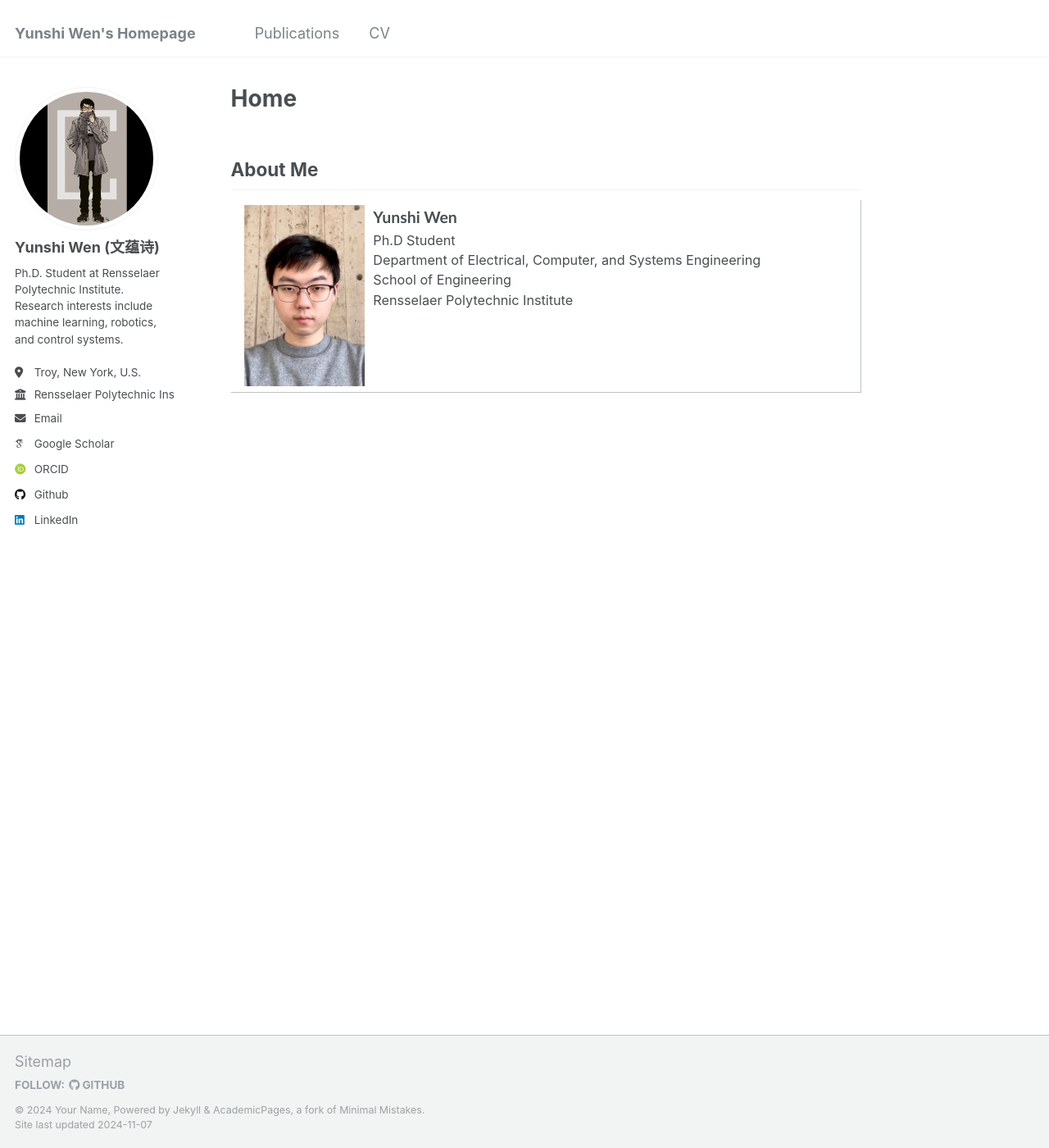
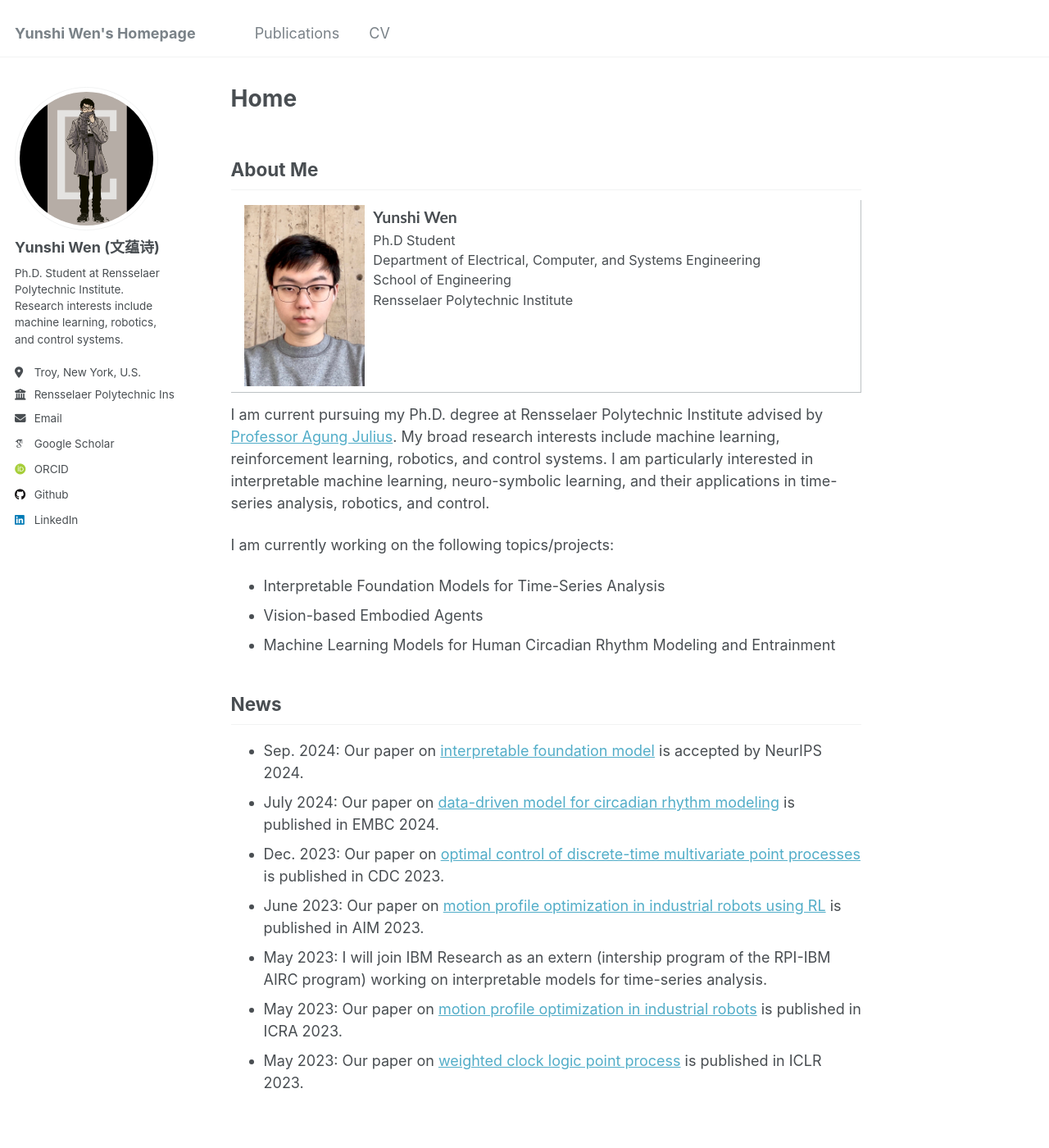
Before and after one commit to YunshiWen/yunshiwen.github.io, a Jekyll site: the page built from _pages/about.md, in a window 1280 px wide and 1400 px high. Shown: the whole window at 82% size. Built offline with Jekyll 4.4.1, drawn with Linux system fonts in a browser that asks for light colours; some web fonts are replaced.

Commit message:
Update home and cv

```diff
--- a/_pages/about.md
+++ b/_pages/about.md
@@ -27,3 +27,20 @@ redirect_from:
     </tr>
 </tbody>
 </table>
+
+
+I am current pursuing my Ph.D. degree at Rensselaer Polytechnic Institute advised by [Professor Agung Julius](https://julius-lab-rpi.github.io). My broad research interests include machine learning, reinforcement learning, robotics, and control systems. I am particularly interested in interpretable machine learning, neuro-symbolic learning, and their applications in time-series analysis, robotics, and control.
+
+I am currently working on the following topics/projects:
+- Interpretable Foundation Models for Time-Series Analysis
+- Vision-based Embodied Agents
+- Machine Learning Models for Human Circadian Rhythm Modeling and Entrainment
+
+## News
+- Sep. 2024: Our paper on [interpretable foundation model](https://arxiv.org/abs/2411.01006) is accepted by NeurIPS 2024.
+- July 2024: Our paper on [data-driven model for circadian rhythm modeling](https://par.nsf.gov/biblio/10538310) is published in EMBC 2024.
+- Dec. 2023: Our paper on [optimal control of discrete-time multivariate point processes](https://css.paperplaza.net/images/temp/CDC/files/1754.pdf) is published in CDC 2023.
+- June 2023: Our paper on [motion profile optimization in industrial robots using RL](https://ieeexplore.ieee.org/abstract/document/10196247) is published in AIM 2023.
+- May 2023: I will join IBM Research as an extern (intership program of the RPI-IBM AIRC program) working on interpretable models for time-series analysis.
+- May 2023: Our paper on [motion profile optimization in industrial robots](https://arxiv.org/abs/2301.02348) is published in ICRA 2023.
+- May 2023: Our paper on [weighted clock logic point process](https://openreview.net/forum?id=YfUICnZMwk7) is published in ICLR 2023.
```
Also changed, not shown: _pages/cv.md (+0 -16 lines), _pages/publications.md (+1 -1 lines), markdown_generator/publications.tsv (+2 -2 lines).
